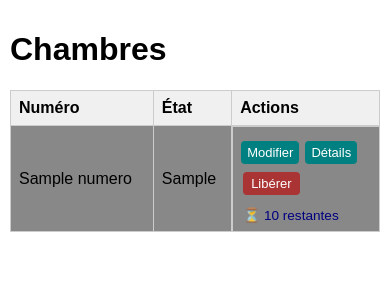
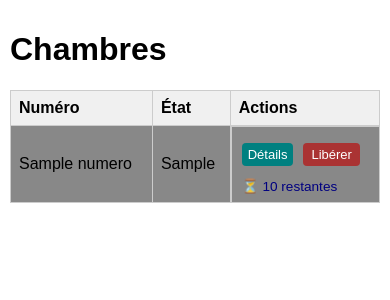
Before and after one commit to IbrahimaDIOUF33/Soneva_chambres-flask, a Flask app: template App/templates/index.html in a window 390 px wide. Shown: the top 300 px of the page. Run offline with Flask 3, Linux system fonts and the light colour scheme; the template is opened without the code that fills it: most values are stand-ins (such as "Sample title", 1, 10 or a date in 2020); some libraries are stand-ins or nearby versions.

Commit message:
🔧 Affichage mobile : retrait du bouton Détails en mode libre, alignement cohérent boutons/colonnes

```diff
--- a/App/templates/index.html
+++ b/App/templates/index.html
@@ -41,14 +41,8 @@
             <td>{{ chambre.etat_libelle }}</td>
             <td class="actions">
                 <div class="form-rapide">
-                    <div class="action-row">
-                        <a href="{{ url_for('reserver', id=chambre.id) }}">
-                            {% if chambre.etat == 'libre' %}Réserver{% else %}Modifier{% endif %}
-                        </a>
-                        <button onclick="afficherDetails({{ chambre.id }})">Détails</button>
-                    </div>
-
                     {% if chambre.etat == 'libre' %}
+                    <a href="{{ url_for('reserver', id=chambre.id) }}" class="action-button" style="width: 100%;">Réserver</a>
                     <form method="POST" action="{{ url_for('reservation_rapide', id=chambre.id) }}">
                         <input type="text" name="client" placeholder="Nom" required>
                         <div class="time-row">
@@ -59,6 +53,7 @@
                     </form>
                     {% else %}
                     <div class="action-row">
+                        <button class="action-button" onclick="afficherDetails({{ chambre.id }})">Détails</button>
                         <form method="POST" action="{{ url_for('liberer', id=chambre.id) }}">
                             <button type="submit" class="action-button liberer-button" onclick="return confirm('Libérer cette chambre ?')">Libérer</button>
                         </form>
```
